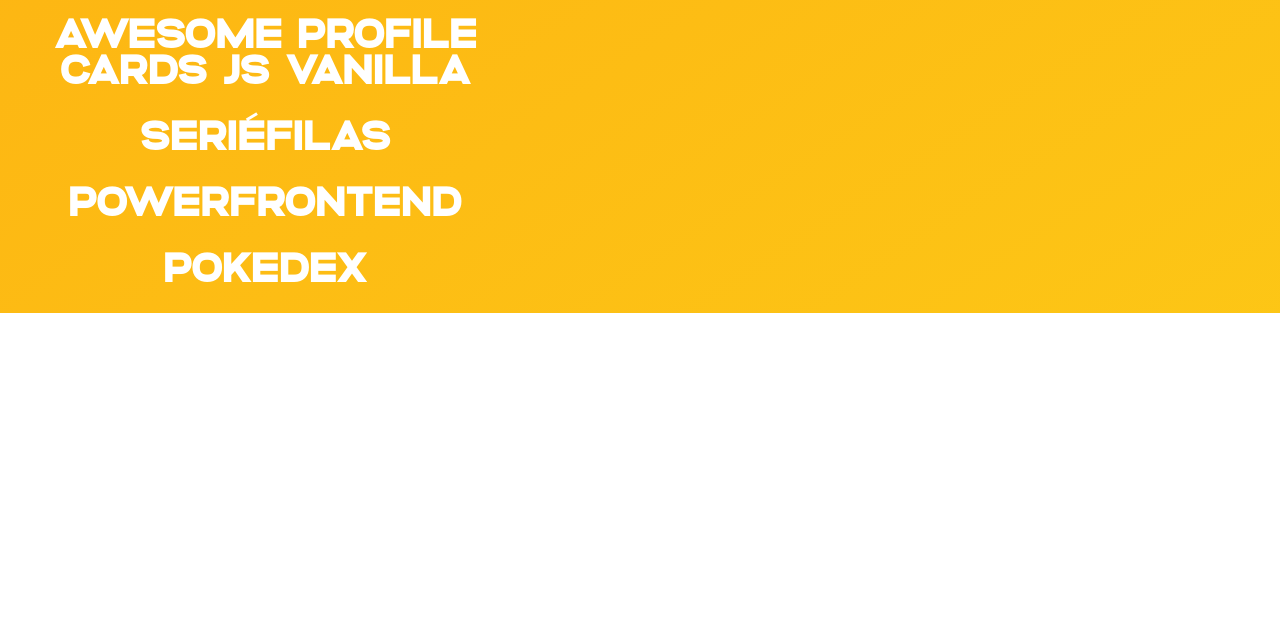
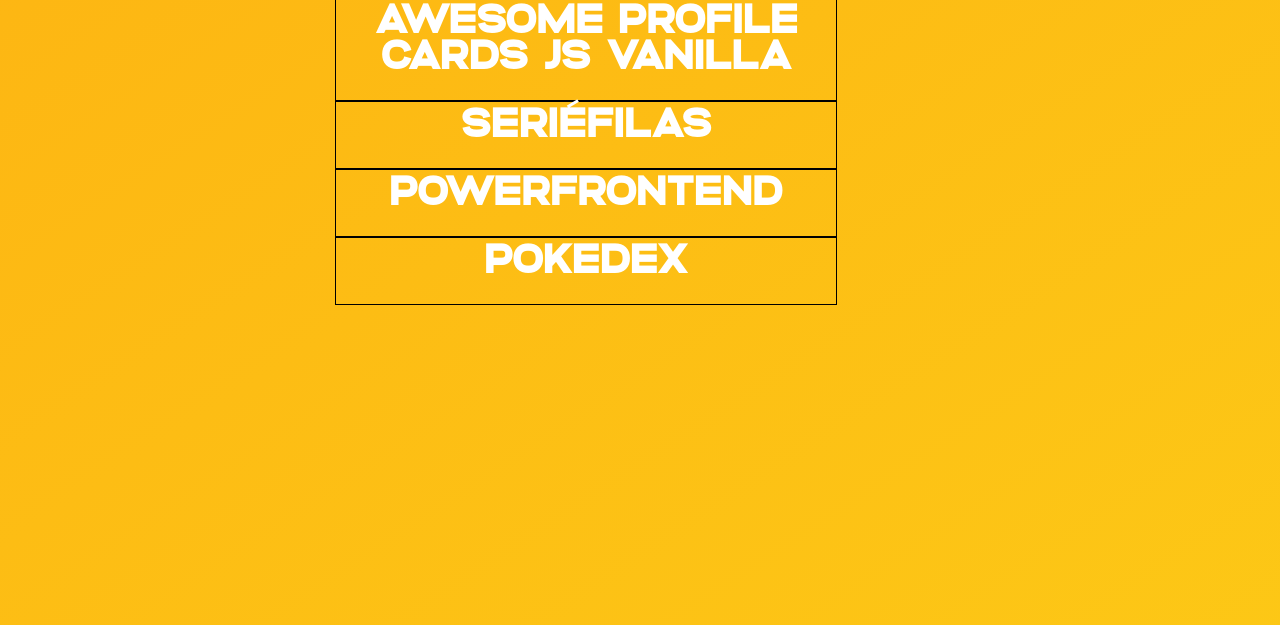
Before and after one commit to miriamschaefer/porfolio, a React app: page / in a window 1280 px wide. Shown: the part 710-1335 px from the top of the page. Before the commit the page ends 1043 px from the top, so only its background shows below. Built offline with nearby package versions, Linux system fonts and the light colour scheme.

Commit message:
start changing positioning in css

```diff
--- a/src/stylesheets/design/_projectList.scss
+++ b/src/stylesheets/design/_projectList.scss
@@ -1,11 +1,18 @@
-.main__projects__item {
+.main__projects {
+  margin: auto;
+  min-width: 400px;
+  width: 50%;
+  min-height: 100vh;
+
+  &__item {
     max-width: 500px;
     margin-left: 15px;
     display: flex;
     flex-direction: column;
     align-items: center;
     justify-content: center;
-
+    text-align: center;
+    border: 1px solid black;
     &__name {
       margin-top: 0;
       margin-bottom: 30px;
@@ -13,14 +20,19 @@
       font-size: rem(40);
       font-family: $font-secondary;
       line-height: 0.9em;
+      z-index: 999;
     }
 
     &__img {
+      border: 1px solid red;
       width: 500px;
-    z-index: 0;
+      margin: 0 auto;
+      top: 50%;
+      left: 50%;
 
       & img {
         width: 100%;
       }
     }
   }
+}
```
Lines whose indentation alone changed are shown as unchanged.
